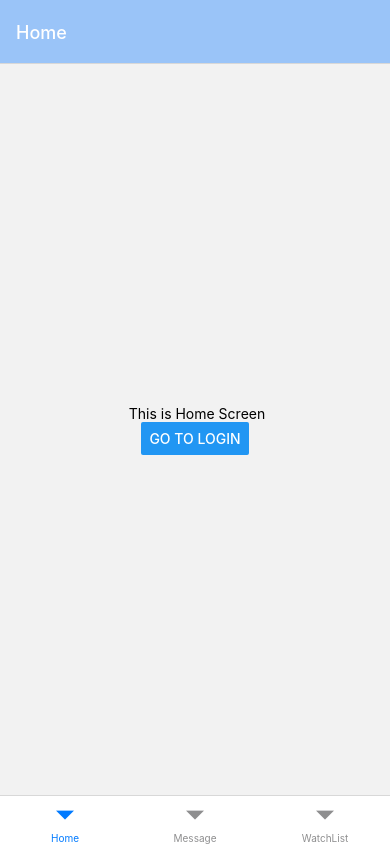
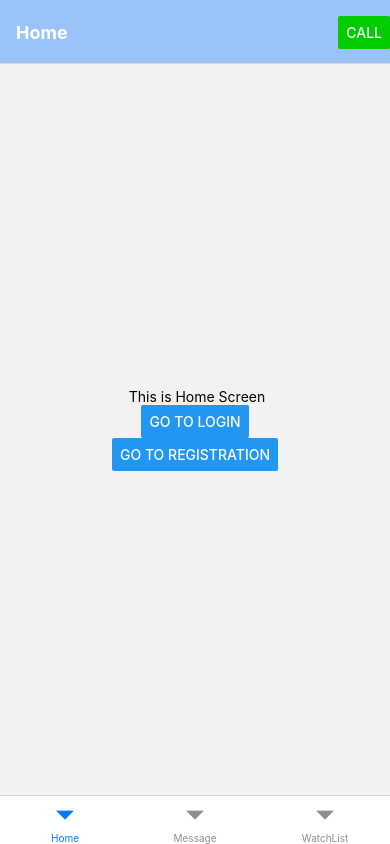
Before and after one commit to Dereje12-hub/Enjera, a React Native app: screen /Home in a window 390 px wide. Built offline with nearby package versions, Linux system fonts and the light colour scheme.

Commit message:
calling button is added in the header

```diff
--- a/src/Component/Bottom/Home.js
+++ b/src/Component/Bottom/Home.js
@@ -11,6 +11,13 @@ export default function Home( {navigation}) {
               //color={"lightgreen"}
               onPress={() => navigation.navigate('Login')}
             />
+
+              <Button
+              title="Go to Registration"
+              //style={[{height: '30px', width : '100px'}]}
+              //color={"lightgreen"}
+              onPress={() => navigation.navigate('Registration')}
+            />
     </View>
   )
 }
--- a/src/Component/RegisterScene/RegisterScene.js
+++ b/src/Component/Registration/Registration.js
@@ -1,10 +1,10 @@
 import { StyleSheet, Text, View } from 'react-native'
 import React from 'react'
 
-export default function RegisterScene( {navigation} ) {
+export default function Registration( {navigation} ) {
   return (
     <View>
-      <Text>RegisterScene</Text>
+      <Text>Registration</Text>
     </View>
   )
 }
--- a/src/Navigation/StackNavigator/StackNavigator.js
+++ b/src/Navigation/StackNavigator/StackNavigator.js
@@ -4,9 +4,19 @@ import Home from "../../Component/Bottom/Home";
 import Message from "../../Component/Bottom/Message";
 import WatchList from "../../Component/Bottom/WatchList";
 import Login from "../../Component/Login/Login";
+import Registration from "../../Component/Registration/Registration";
+import { Button } from "react-native";
 
+//import {favicon} from 'assert'
 
-const Stack = createStackNavigator();
+const Stack = createStackNavigator(
+  //  {
+  //       defaultNavigationOptions: {
+  //           headerTitleAlign: 'center',
+  //       }
+  //   }
+
+);
 
 const screenOptionStyle = {
 
@@ -15,14 +25,54 @@ const screenOptionStyle = {
   },
   headerTintColor: "white",
   headerBackTitle: "Back",
+  headerTitleStyle: {
+            fontWeight: 'bold',
+          },
+  //  headerTitleStyle: {
+  //                      textAlign:"center",
+  //                      flex:1,
+  //                     headerTitleAlign: 'center',
+  //                  },
+
 };
+function LogoTitle() {
+  return (
+    <Image
+      style={{ width: 50, height: 50 }}
+      //source={require('assets/favicon.png')}
+    />
+  );
+}
+
 
 const MainStackNavigator = () => {
+
+//  <Image
+//       style={{ width: 50, height: 50 }}
+//       source={src=(favicon)}
+//     />
+
+
   return (
     <Stack.Navigator
-        screenOptions={screenOptionStyle}>
-      <Stack.Screen name="Home" component={Home}/>
+        screenOptions={screenOptionStyle}
+        >
+      <Stack.Screen
+                  name="Home "
+                  component={Home}
+                  options={{
+                   headerRight: () => (
+              <Button
+                onPress={() => alert('This is call button!')}
+                title="Call"
+                color="#00cc00"
+              />
+                   )
+                    }}
+               />
        <Stack.Screen name="Login" component={Login} />
+        <Stack.Screen name="Registration" component={Registration} />
+
 
     </Stack.Navigator>
   );
@@ -31,7 +81,7 @@ const MainStackNavigator = () => {
 const MessageStackNavigator = () => {
   return (
     <Stack.Navigator screenOptions={screenOptionStyle}>
-       <Stack.Screen name="Message" component={Message} />
+       <Stack.Screen name="Message " component={Message} />
     </Stack.Navigator>
   );
 }
@@ -39,7 +89,7 @@ const MessageStackNavigator = () => {
 const WatchListStackNavigator = () => {
   return (
     <Stack.Navigator screenOptions={screenOptionStyle}>
-       <Stack.Screen name="WatchList" component={WatchList} />
+       <Stack.Screen name="Watch List" component={WatchList} />
     </Stack.Navigator>
   );
 }
```
